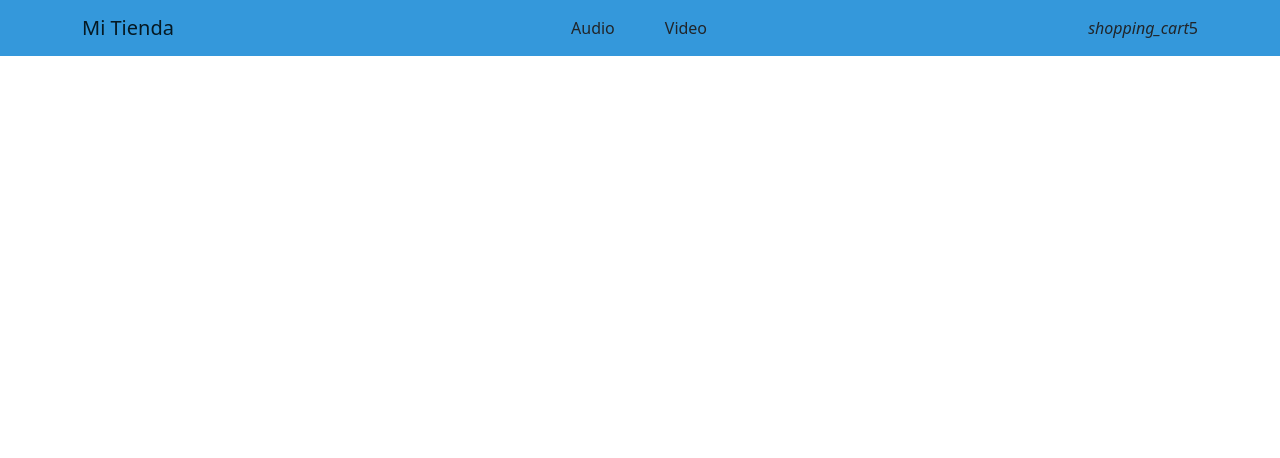
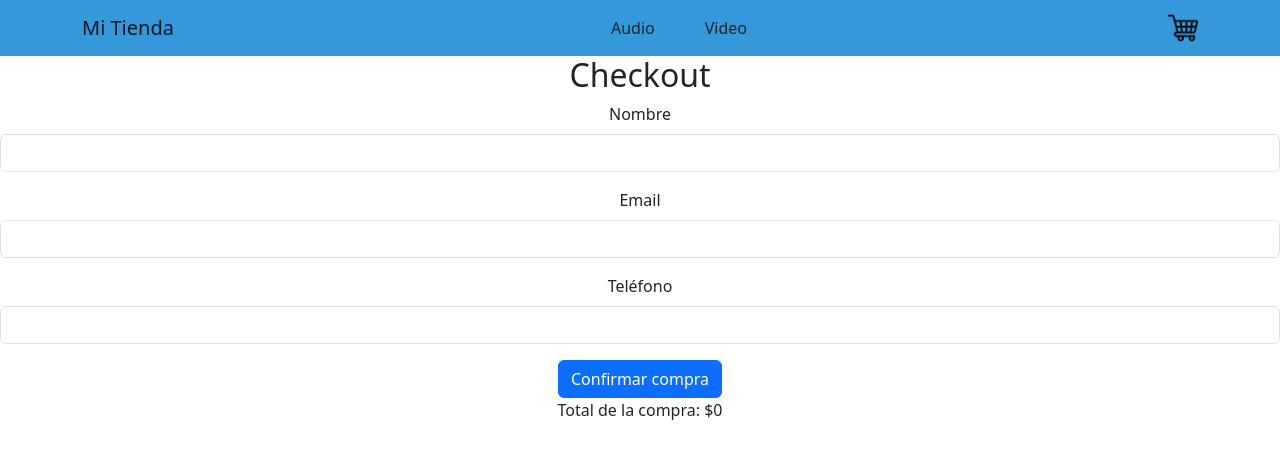
Before and after one commit to juanchilucero/ReactJs, a React (Create React App) app: page /checkout in a window 1280 px wide. Shown: the top 458 px of the page. Built offline with nearby package versions, Linux system fonts and the light colour scheme.

Commit message:
listo el pollo falta css y detalles finales

```diff
--- a/src/App.js
+++ b/src/App.js
@@ -12,6 +12,7 @@ import { BrowserRouter as Router, Route, Routes } from 'react-router-dom';
 
 import { CartProvider } from './context/CartContext';
 import Cart from './components/Cart/Cart';
+import Checkout from './components/Cart/Checkout';
 
 function App() {
   return (
@@ -28,6 +29,7 @@ function App() {
               <Route path="/product/:id" element={<ProductDetail />} />
               <Route path="/home/products/:categoryId" element={<Products />} />
               <Route path='/cart' element={ <Cart/>}/>
+              <Route path='/checkout' element={ <Checkout/>}/>
 
             </Routes>
           </CartProvider>
--- /dev/null
+++ b/src/components/Cart/Checkout.jsx
@@ -0,0 +1,88 @@
+import React, { useContext, useState } from 'react';
+import { CartContext } from '../../context/CartContext'; // Importa el contexto del carrito
+import { getFirestore, collection, addDoc } from 'firebase/firestore'; // Importa las funciones necesarias de Firestore
+import { Link } from 'react-router-dom'; // Importa el componente Link
+
+const Checkout = () => {
+  const { cart, clearCart, getTotalPrice } = useContext(CartContext); // Obtén los datos del carrito desde el contexto
+  const [formData, setFormData] = useState({
+    nombre: '',
+    email: '',
+    telefono: ''
+  });
+  const [mensaje, setMensaje] = useState('');
+  const [compraFinalizada, setCompraFinalizada] = useState(false); // Estado para controlar si la compra ha finalizado
+
+  const { nombre, email, telefono } = formData;
+
+  const handleChange = (e) => {
+    setFormData({ ...formData, [e.target.name]: e.target.value });
+  };
+
+  const handleSubmit = async (e) => {
+    e.preventDefault();
+
+    // Construir la estructura de datos orderData utilizando los datos del carrito y del formulario
+    const orderData = {
+      customer: {
+        nombre,
+        email,
+        telefono
+      },
+      productos: cart.map(item => ({
+        id: item.id,
+        producto: item.name,
+        precio: item.price,
+        cantidad: item.quantity
+      })),
+      total: getTotalPrice()
+    };
+
+    try {
+      const db = getFirestore(); // Obtener la instancia de Firestore
+      const docRef = await addDoc(collection(db, 'orders'), orderData); // Agregar el documento a la colección 'orders'
+      clearCart(); // Limpiar el carrito después de confirmar la compra
+      setMensaje(`La compra se ha realizado exitosamente. Tu número de compra es: ${docRef.id}. Recibirás los datos de envío por correo.`);
+      setCompraFinalizada(true); // Cambiar el estado para indicar que la compra ha finalizado
+    } catch (error) {
+      console.error('Error al agregar el documento a Firestore:', error);
+      setMensaje('Ha ocurrido un error al procesar la compra. Por favor, inténtalo de nuevo más tarde.');
+    }
+  };
+
+  const totalPrice = getTotalPrice();
+
+  return (
+    <div>
+      <h2>Checkout</h2>
+      {mensaje && <p>{mensaje}</p>}
+      {!compraFinalizada && ( // Renderizar el formulario solo si la compra no ha finalizado
+        <form onSubmit={handleSubmit}>
+          <div className="mb-3">
+            <label htmlFor="nombre" className="form-label">Nombre</label>
+            <input type="text" className="form-control" id="nombre" name="nombre" value={nombre} onChange={handleChange} required />
+          </div>
+          <div className="mb-3">
+            <label htmlFor="email" className="form-label">Email</label>
+            <input type="email" className="form-control" id="email" name="email" value={email} onChange={handleChange} required />
+          </div>
+          <div className="mb-3">
+            <label htmlFor="telefono" className="form-label">Teléfono</label>
+            <input type="text" className="form-control" id="telefono" name="telefono" value={telefono} onChange={handleChange} required />
+          </div>
+          <button type="submit" className="btn btn-primary">Confirmar compra</button>
+        </form>
+      )}
+      {!compraFinalizada && ( // Renderizar el total de la compra solo si la compra no ha finalizado
+        <div>
+          <p>Total de la compra: ${totalPrice}</p>
+        </div>
+      )}
+      {compraFinalizada && ( // Renderizar el botón de volver al inicio solo si la compra ha finalizado
+        <Link to="/" className="btn btn-primary">Volver al inicio</Link>
+      )}
+    </div>
+  );
+};
+
+export default Checkout;
--- a/src/components/navbar/CartWidget.jsx
+++ b/src/components/navbar/CartWidget.jsx
@@ -1,10 +1,20 @@
-import React from 'react';
+import React, { useContext } from 'react';
+import { CartContext } from '../../context/CartContext'; // Asegúrate de importar correctamente tu contexto
+import { Link } from 'react-router-dom'; // Importa Link desde react-router-dom
 
 const CartWidget = () => {
+  const { cart } = useContext(CartContext);
+
+  // Calcular la cantidad total de items en el carrito sumando las cantidades de cada item
+  const totalItems = cart.reduce((total, item) => total + item.quantity, 0);
+
   return (
     <div className="cart-widget">
-      <i className="material-icons">shopping_cart</i>
-      <span className="notification-badge">5</span>
+      <Link to="/cart"> {/* Utiliza Link para crear un enlace a /cart */}
+        <img src={require('../../imgs/carrito.png')} alt="Carrito de compras" className="cart-icon" />
+        {totalItems > 0 && <span className="badge bg-secondary">{totalItems}</span>} {/* Mostrar la cantidad solo si hay items en el carrito */}
+      </Link>
+
     </div>
   );
 };
--- a/src/components/navbar/NavBar.css
+++ b/src/components/navbar/NavBar.css
@@ -27,3 +27,19 @@
     margin: 0 25px;
   }
   /* Agrega más estilos según tus preferencias */
+
+  .cart-widget {
+    position: relative; /* Para posicionar el badge relativo a este contenedor */
+  }
+
+  .cart-icon {
+    width: 30px; /* Ajusta el ancho según el tamaño deseado de la imagen */
+    height: auto; /* Para mantener la proporción de la imagen */
+  }
+
+  .badge {
+    position: absolute;
+    top: -5px; /* Ajusta la posición verticalmente según tus necesidades */
+    right: -5px; /* Ajusta la posición horizontalmente según tus necesidades */
+    font-size: 12px;
+  }
```
Also changed, not shown: src/imgs/carrito.png (added).
